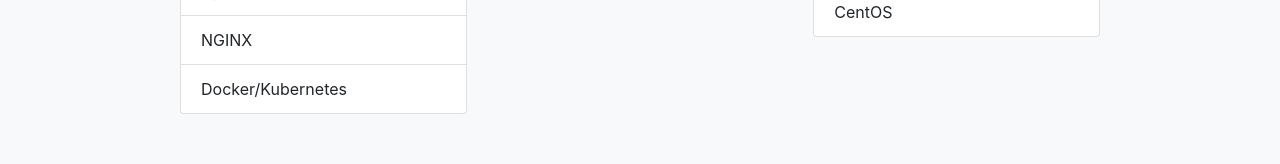
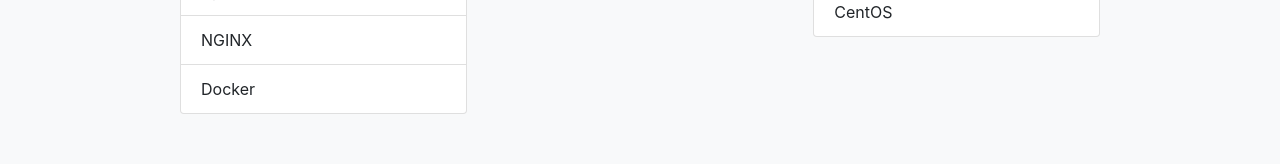
Before and after one commit to GretaP/DevWebbieSimple, a plain HTML site: page index.html in a window 1280 px wide. Shown: the part 1616-1780 px from the top of the page. Drawn offline with Linux system fonts and the light colour scheme.

Commit message:
Small fixes

```diff
--- a/index.html
+++ b/index.html
@@ -105,7 +105,7 @@
                                 <li class="list-group-item">Regex</li>
                                 <li class="list-group-item">Apache</li>
                                 <li class="list-group-item">NGINX</li>
-                                <li class="list-group-item">Docker/Kubernetes</li>
+                                <li class="list-group-item">Docker</li>
 
                             </ul>
                         </div>
--- a/js/scrolling-nav.js
+++ b/js/scrolling-nav.js
@@ -27,3 +27,6 @@
   });
 
 })(jQuery); // End of use strict
+
+//original file: https://startbootstrap.com/template-overviews/scrolling-nav
+//edited to fix offset
```
